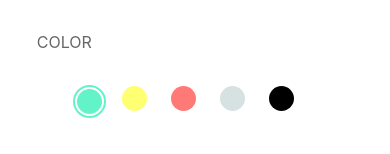
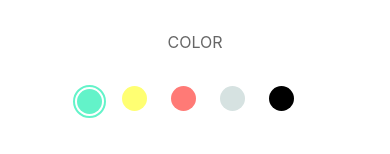
Before and after one commit to amirahmadd/behtarino-challenge, a Next.js app: page /components/ProductOptions in a window 390 px wide. Shown: the top 154 px of the page. Built offline with nearby package versions, Linux system fonts and the light colour scheme.

Commit message:
edit color select label style

```diff
--- a/pages/components/ProductOptions.module.css
+++ b/pages/components/ProductOptions.module.css
@@ -13,7 +13,6 @@
   display: flex;
   height: 100px;
   align-items: center;
-  /* justify-content: center; */
   border-right: 1px solid lightgray;
 }
 
@@ -21,7 +20,6 @@
   display: flex;
   height: 100px;
   align-items: center;
-  /* justify-content: center; */
 }
 
 .colorBall {
@@ -68,6 +66,6 @@
   }
   .colorTitle {
     display: flex;
-    padding-left: 2.3rem;
+    justify-content: center;
   }
 }
```
